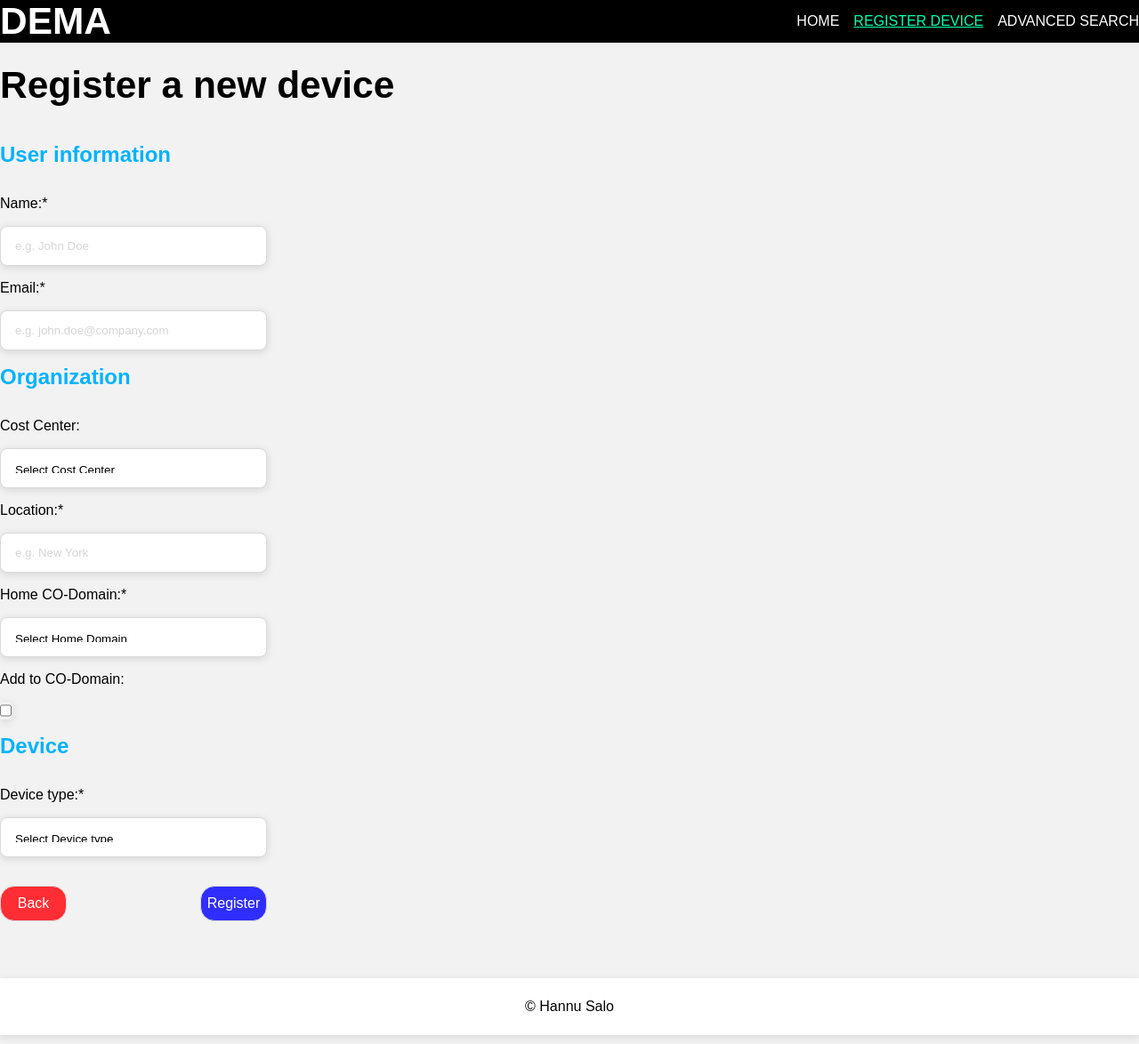
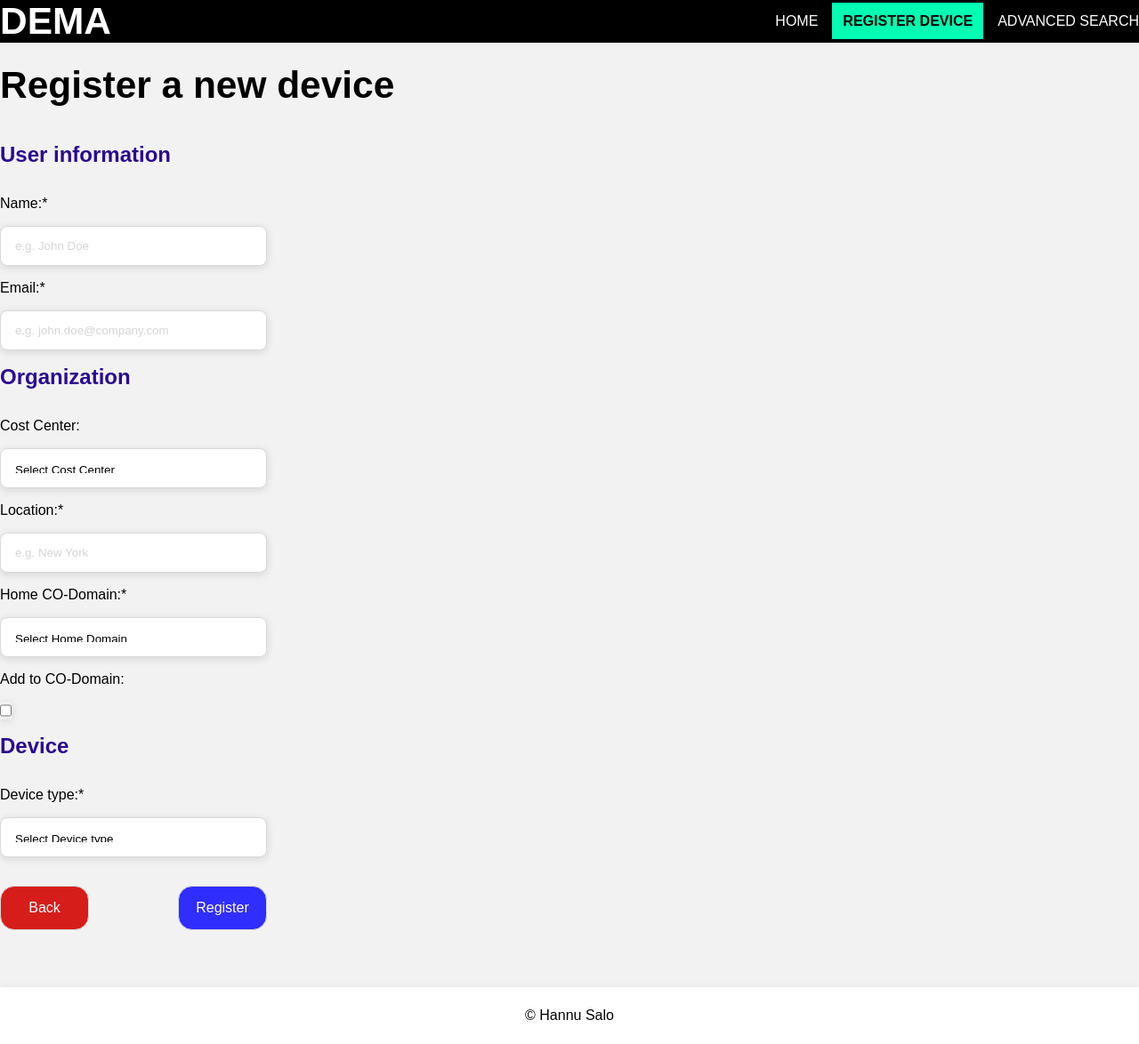
Before and after one commit to hapsal/solid-spork, a Next.js app: page /register in a window 1280 px wide. Shown: the whole page at 89% size. Built offline with nearby package versions, Linux system fonts and the light colour scheme.

Commit message:
fix: accessible colors

```diff
--- a/src/app/device/[id]/device.module.css
+++ b/src/app/device/[id]/device.module.css
@@ -49,7 +49,7 @@
 .deletebutton {
     font-size: var(--font-size-md);
     color: white;
-    background-color: #FF2D34;
+    background-color: #D61D1A;
     border-radius: 1rem;
     border: 1px solid #D9D9D9;
 
@@ -60,7 +60,7 @@
 }
 
 .deletebutton:hover {
-    background-color: #eb8500;
+    background-color: #BC571D;
 }
 
 .editbutton {
@@ -77,7 +77,7 @@
 }
 
 .editbutton:hover {
-    background-color: #00b7ff;
+    background-color: #3F78C0;
 }
 
 .devicesection input[type=text] {
--- a/src/app/global.css
+++ b/src/app/global.css
@@ -11,7 +11,7 @@
   --background: #F2F2F2;
   --max-width: 1440px;
 
-  --font-color-blue: #00B2FF;
+  --font-color-blue: #2C0991;
 
 }
 
@@ -68,6 +68,13 @@ h3 {
 }
 
 .active {
-  color: #00FFB2;
-  text-decoration: underline;
+  background-color: #00FFB2;
+  font-weight: bold;
+  color: black;
+
+  padding: 0.75rem;
 }
+
+.active:hover {
+  color: black !important;
+}
--- a/src/app/register/register.module.css
+++ b/src/app/register/register.module.css
@@ -129,23 +129,23 @@
 .backbutton {
     font-size: var(--font-size-md);
     color: white;
-    background-color: #FF2D34;
+    background-color: #D61D1A;
     border-radius: 1rem;
     border: 1px solid #D9D9D9;
 
-    width: 75px;
-    height: 40px;
+    width: 100px;
+    height: 50px;
 
     cursor: pointer;
 }
 
 .backbutton:hover {
-    background-color: #eb8500;
+    background-color: #BC571D;
 }
 
 
 .registerbutton:hover {
-    background-color: #00b7ff;
+    background-color: #3F78C0;
 }
 
 .registerbutton {
@@ -155,8 +155,8 @@
     border-radius: 1rem;
     border: 1px solid #D9D9D9;
 
-    width: 75px;
-    height: 40px;
+    width: 100px;
+    height: 50px;
 
     cursor: pointer;
 }
```
Also changed, not shown: src/app/device/[id]/deviceinfo.js (+0 -10 lines), src/app/homepage.module.css (+6 -3 lines).
